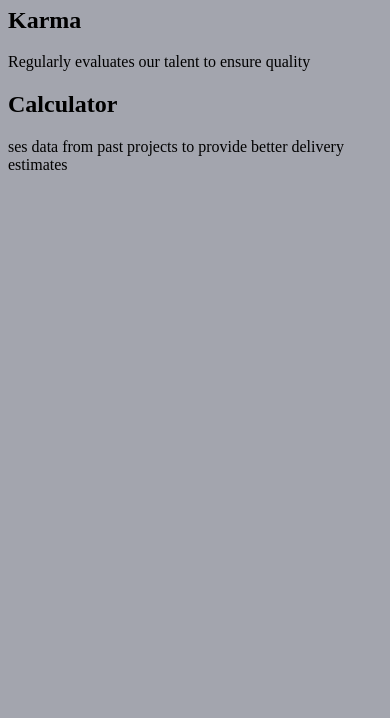
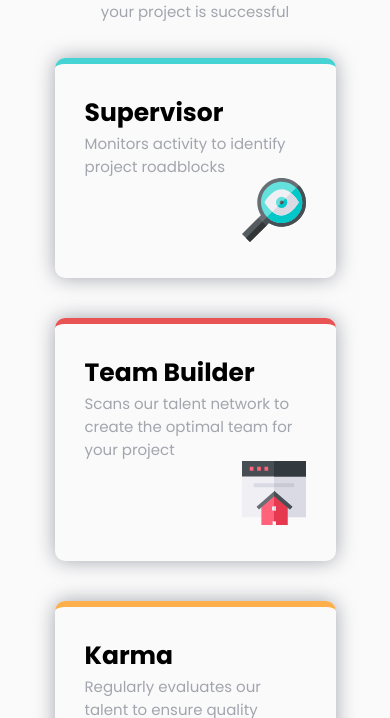
Before and after one commit to Lescano713/Card-Feature-Section, a plain HTML site: page index.html in a window 390 px wide. Shown: the part 201-919 px from the top of the page. Before the commit the page ends 844 px from the top, so only its background shows below. Drawn offline with Linux system fonts and the light colour scheme.

Commit message:
responsive-cards

```diff
--- a/index.html
+++ b/index.html
@@ -8,17 +8,8 @@
   <title>Frontend Mentor | Four card feature section</title>
 </head>
 <body>
-  <!-- <h1>Reliable, efficient delivery</h1>
-  <h1>Powered by Technology</h1>
+  <h1>Reliable, efficient delivery <b>Powered by Technology</b></h1>
   <p>Our Artificial Intelligence powered tools use millions of project data points to ensure that your project is successful</p>
-  <h2>Supervisor</h2>
-  <p>Monitors activity to identify project roadblocks</p>
-  <h2>Team Builder</h2>
-  <p>Scans our talent network to create the optimal team for your project</p>
-  <h2>Karma</h2>
-  <p>Regularly evaluates our talent to ensure quality</p>
-  <h2>Calculator</h2>
-  <p>Uses data from past projects to provide better delivery estimates</p> -->
   <main id="features-section">
   </main>
 </body>
--- a/index.js
+++ b/index.js
@@ -4,19 +4,27 @@ const main = document.getElementById("features-section");
 const features = [
     {
         name: "Supervisor",
-        paragraph: "Monitors activity to identify project roadblocks"
+        color: "hsl(180, 62%, 55%)",
+        paragraph: "Monitors activity to identify project roadblocks",
+        img: './images/icon-supervisor.svg'
     },
     {
         name: "Team Builder",
-        paragraph: "Scans our talent network to create the optimal team for your project"
+        color: "hsl(0, 78%, 62%)",
+        paragraph: "Scans our talent network to create the optimal team for your project",
+        img: './images/icon-team-builder.svg'
     },
     {
         name: "Karma",
-        paragraph: "Regularly evaluates our talent to ensure quality"
+        color: "hsl(34, 97%, 64%)",
+        paragraph: "Regularly evaluates our talent to ensure quality",
+        img: './images/icon-Karma.svg'
     },
     {
         name: "Calculator",
-        paragraph: "ses data from past projects to provide better delivery estimates"
+        color: "hsl(212, 86%, 64%)",
+        paragraph: "ses data from past projects to provide better delivery estimates",
+        img: './images/icon-calculator.svg'
     }
 ]
 
@@ -25,14 +33,19 @@ createCards();
 function createCards (){
     main.innerHTML = "";
     features.forEach(feature =>{
-        let section = document.createElement('div');
+        let section = document.createElement('section');
         section.classList.add('feature-container');
+        section.style.borderTop = ` 6px solid ${feature.color}`
         let h2 = document.createElement('h2');
         h2.innerHTML = feature.name ;
         let p = document.createElement('p');
-        p.innerHTML = `${feature.paragraph}` ;
+        p.innerHTML = feature.paragraph ;
+        let img = document.createElement('img');
+        img.src = feature.img;
+        img.alt = `${feature.name}-image`
         section.appendChild(h2);
         section.appendChild(p);
+        section.appendChild(img)
         main.appendChild(section);
     }
     )
--- a/style.css
+++ b/style.css
@@ -9,6 +9,62 @@
     --NeutralGrayishBlue: hsl(229, 6%, 66%);
     --NeutralVeryLightGray: hsl(0, 0%, 98%);
 }
+*{
+    margin: 0;
+    font-family: 'Poppins';
+    font-size: var(--fontsize);
+}
 body{
-    background-color: var(--NeutralGrayishBlue);
+    background-color: var(--NeutralVeryLightGray);
+    padding: 1.3em;
+    display: flex;
+
+    height: 100dvh;
+    flex-direction: column;
+    h1, b{
+        font-size: 30px;
+    }
+    h1{
+        font-weight: normal;
+    }
+    p{
+        color: var(--NeutralGrayishBlue);
+    }
+    h1,p{
+        text-align: center;
+    }
 }
+
+main{
+    padding: 1rem;
+    display: grid;
+    justify-items: center;
+    grid-template-columns: repeat(auto-fit ,minmax(200px,1fr));
+    grid-auto-flow: dense;
+
+}
+
+
+.feature-container{
+    border-radius: 10px;
+    /* max-width: 30rem; */
+    /* width: 80%; */
+    padding: 2rem;
+    margin: 20px;
+    box-shadow: 0 0 20px 0px var(--NeutralGrayishBlue);
+    text-align: end;
+    h2{
+        font-size: 25px
+    }
+    h2,p{
+        text-align: start;
+    }
+}
+
+/* @media (max-width: 480px) {
+    main{
+        display: grid;
+    justify-items: center;
+        grid-template-columns: repeat(auto-fit ,minmax(200px,1fr)) ;
+    }
+} */
```
